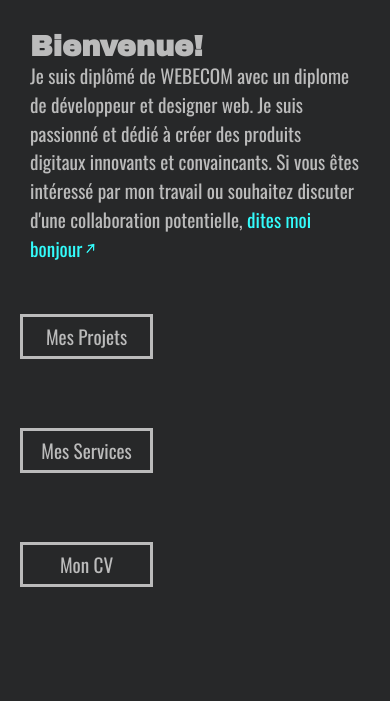
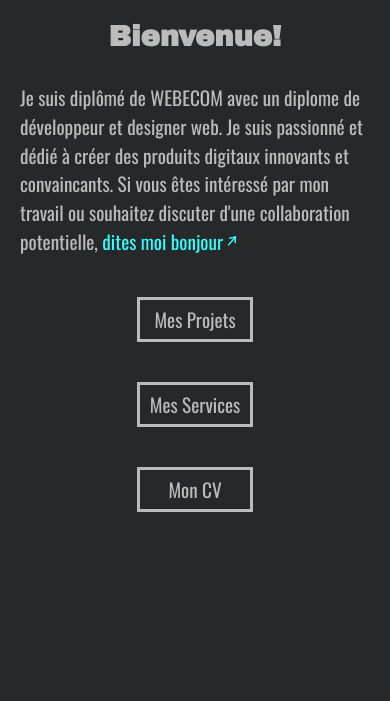
Before and after one commit to Stark021104/portfolio-stark, a website: page portfoliopage2.html in a window 390 px wide. Shown: the part 69-770 px from the top of the page. Drawn offline with nearby package versions, Linux system fonts and the light colour scheme.

Commit message:
responsive 13h05

```diff
--- a/styleHome.css
+++ b/styleHome.css
@@ -491,18 +491,23 @@ li {
 @media all and (max-width: 800px) {
     .project {
         flex-direction: column;
-
+        align-content: center;
     }
     .about {
-        padding: 30px;
+        padding: 0px;
+        margin: 20px;
+    }
+    .about div{
+        padding: 0px;
     }
     .about p{
         font-size: 1.2rem;
     }
     .about h2{
-        width: 20%;
         font-size: 1.8rem;
         left: -20px;
+        text-align: center;
+        margin-bottom: 32px;
         padding-bottom: 0px;
     }
     .mailPage2 {
@@ -518,7 +523,7 @@ li {
         width: 30px;
     }
     .buttonProject {
-        width: 30%;
+        width: 100px;
         padding: 5px;
         display: flex;
         background-color: transparent;
```
